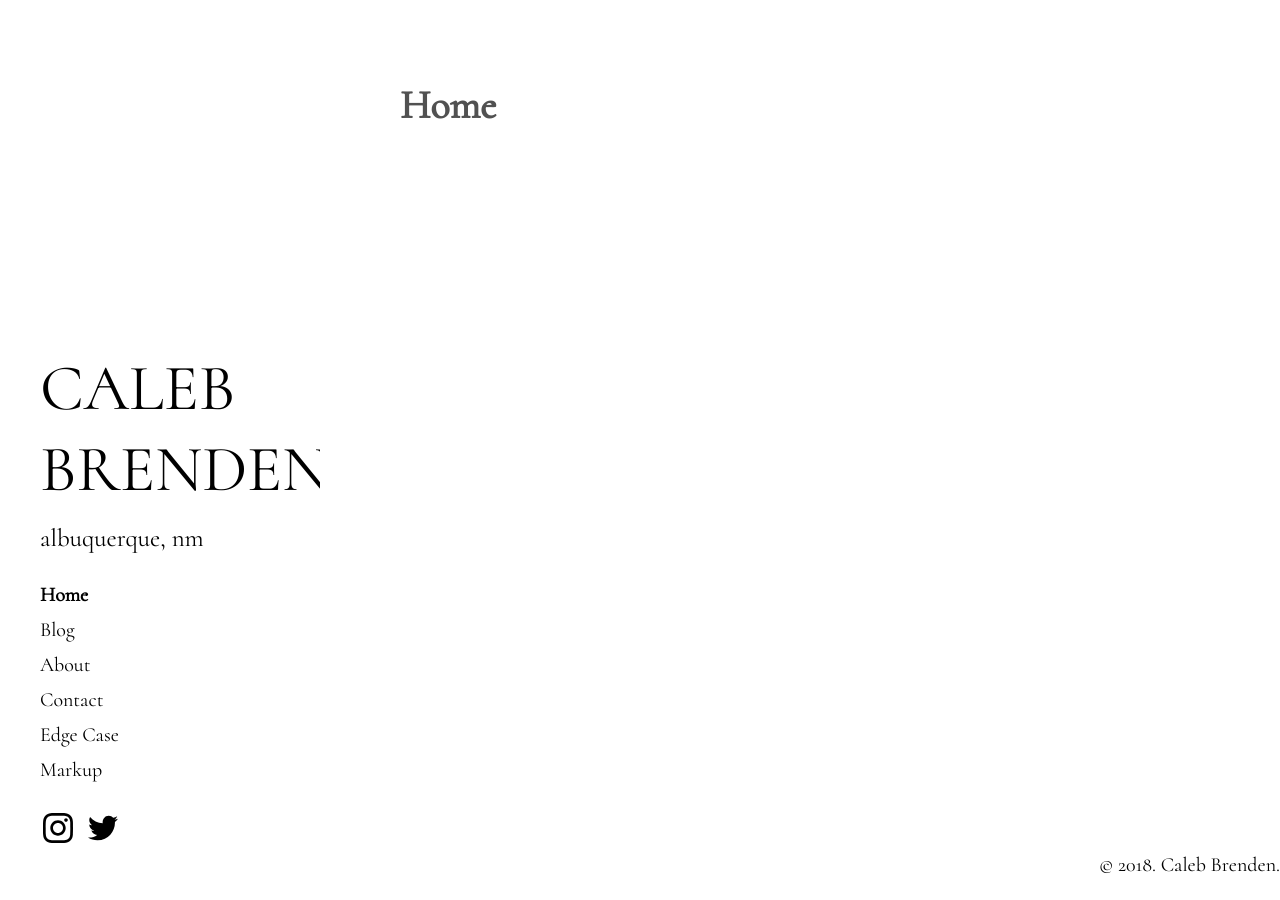
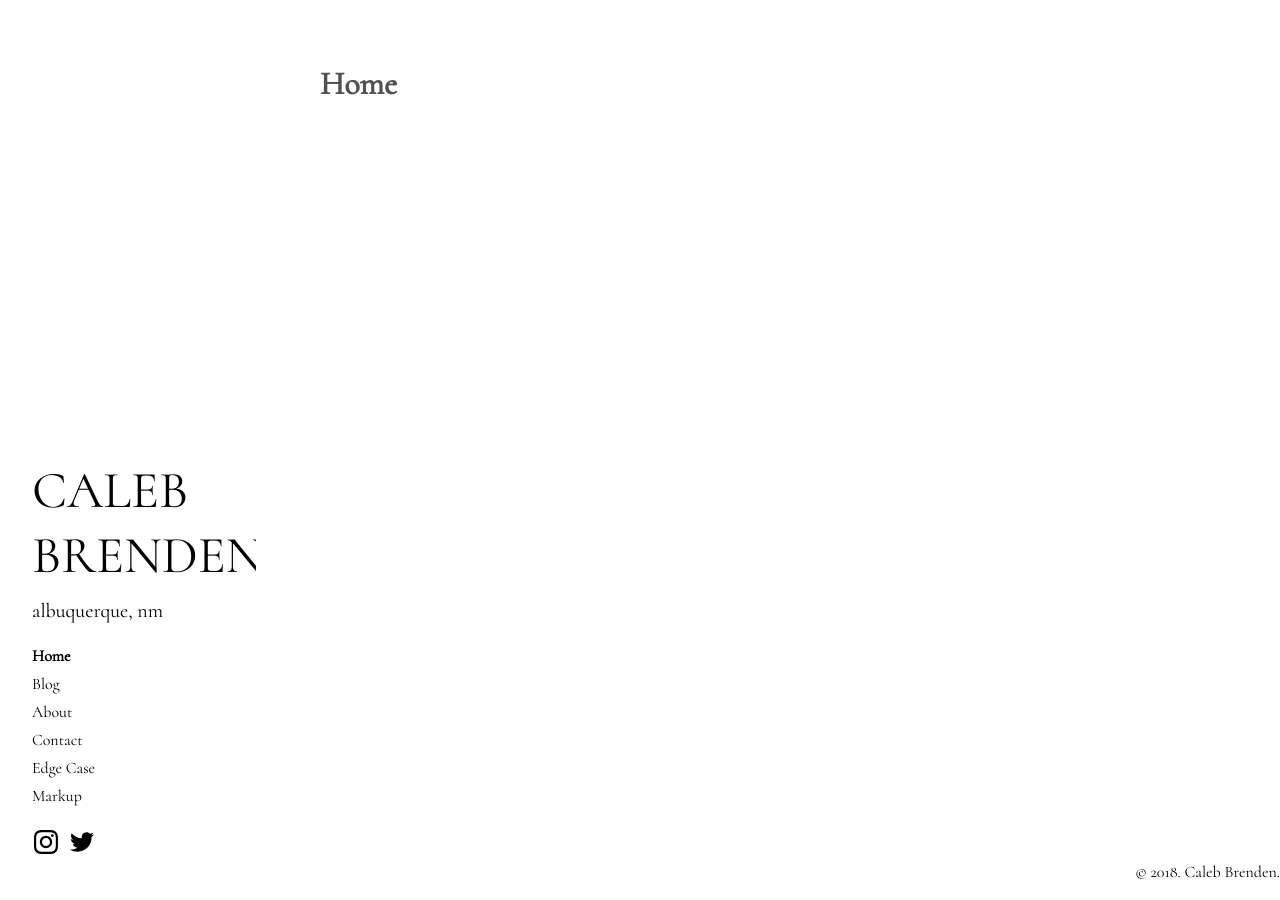
Before and after one commit to calebbrenden/my-site, a Jekyll site: the page built from index.html, in a window 1280 px wide. Built offline with Jekyll 4.4.1, drawn with Linux system fonts in a browser that asks for light colours; the list of posts is cut into pages by our own code.

Commit message:
changed font sizes a bit

```diff
--- a/_sass/hydeout/_variables.scss
+++ b/_sass/hydeout/_variables.scss
@@ -16,7 +16,10 @@ $brown: #8f5536 !default;
 /* FONTS AND FONT SIZES */
 
 $root-font-family: 'Cormorant', serif !default;
-$root-font-size: 1rem !default;
+
+/* ORIGINAL ROOT FONT SIZE WAS 1 REM */
+
+$root-font-size: 0.75rem !default;
 $root-line-height: 1.5 !default;
 
 /* COLORS ON WEB PAGE */
@@ -39,7 +42,10 @@ $section-spacing: 2rem !default;
 $sidebar-width: 16rem !default;
 
 $large-breakpoint: 49rem !default;
-$large-font-size: 1.25rem !default;
+
+/* ORIGINAL LARGE FONT SIZE WAS 1.25REM */
+
+$large-font-size: 1rem !default;
 
 $box-shadow-size: 1px !default;
 $box-shadow-opacity: 0.16 !default;
```
Also changed, not shown: 1 other file.
